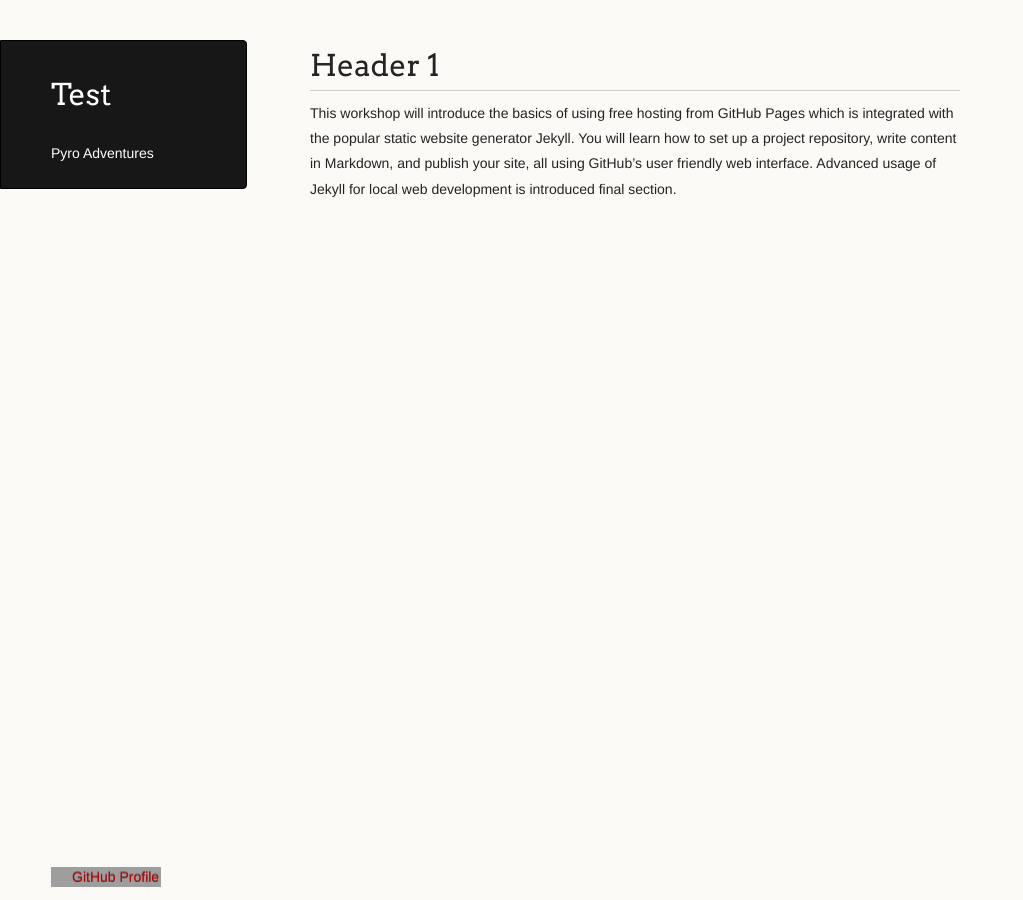
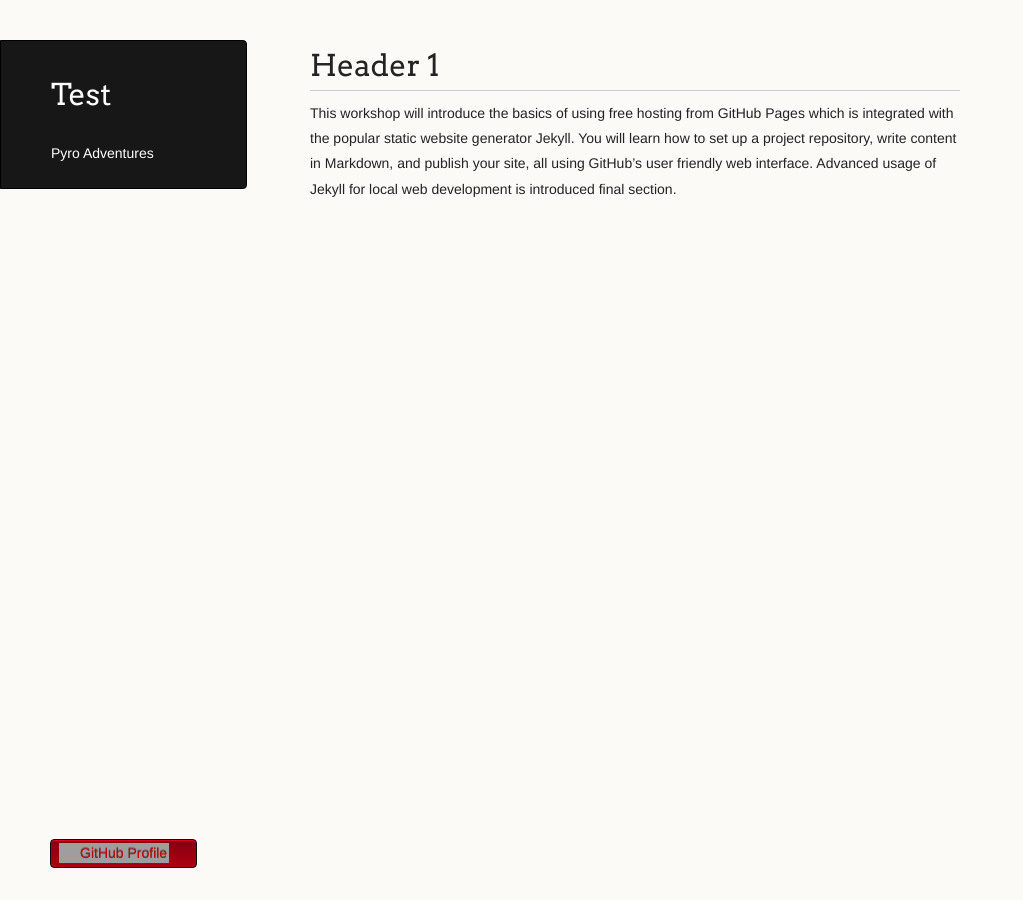
Before and after one commit to LemonPy29/LemonPy29.github.io, a Jekyll site: the page built from index.md, in a window 1280 px wide. Shown: the whole page, without its empty margins (0-1023 px from the left). Built offline with Jekyll 4.4.1, drawn with Linux system fonts in a browser that asks for light colours; the repository's description, which GitHub fills in, is left out; our own code applies the rules of GitHub Pages for plain Markdown files; grey boxes are pictures that could not be loaded.

Commit message:
Update footer.html

```diff
--- a/_includes/footer.html
+++ b/_includes/footer.html
@@ -1,5 +1,7 @@
 <footer>
   {% if site.github.is_user_page %}
-    <a class="buttons github" href="{{ site.github.owner_url }}">GitHub Profile</a>
+    <ul>
+      <li><a class="buttons github" href="{{ site.github.owner_url }}">GitHub Profile</a></li>
+    </ul>
   {% endif %}
 </footer>
```
